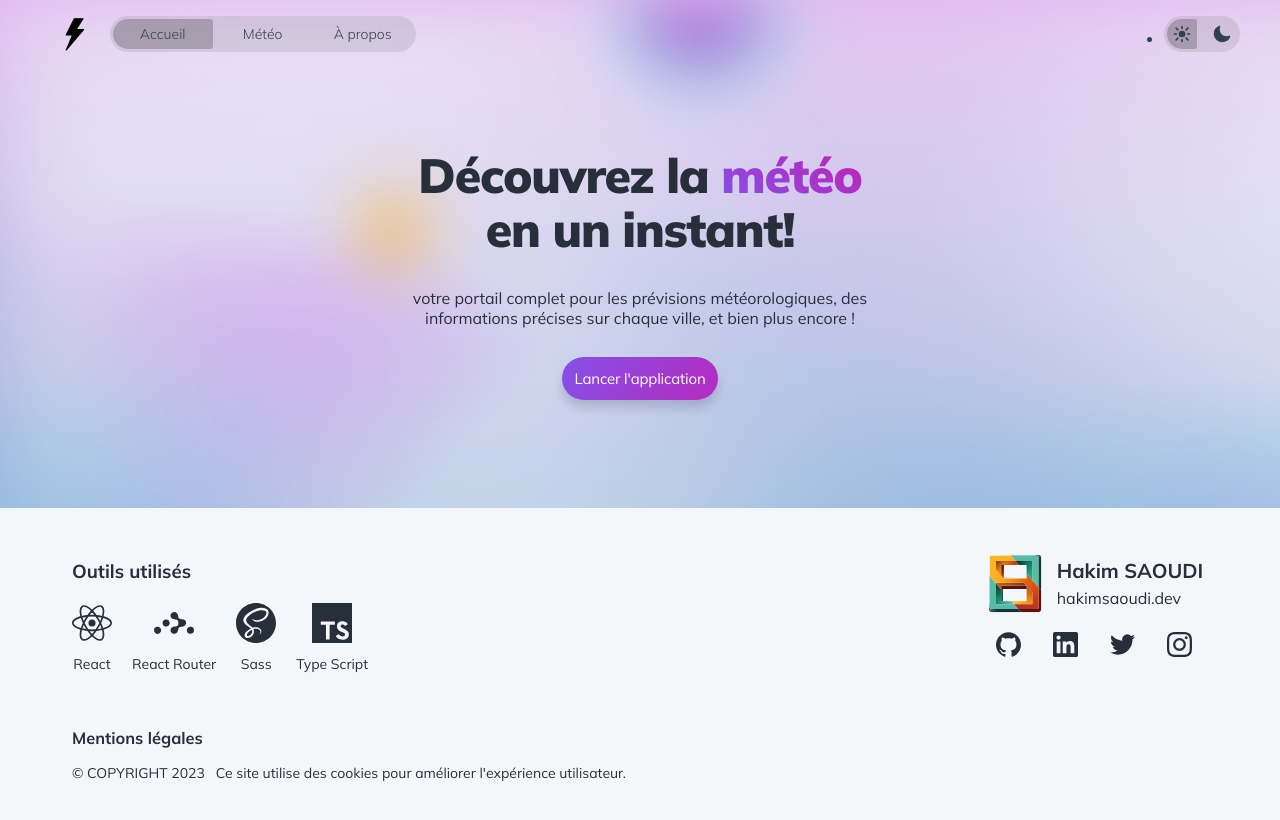
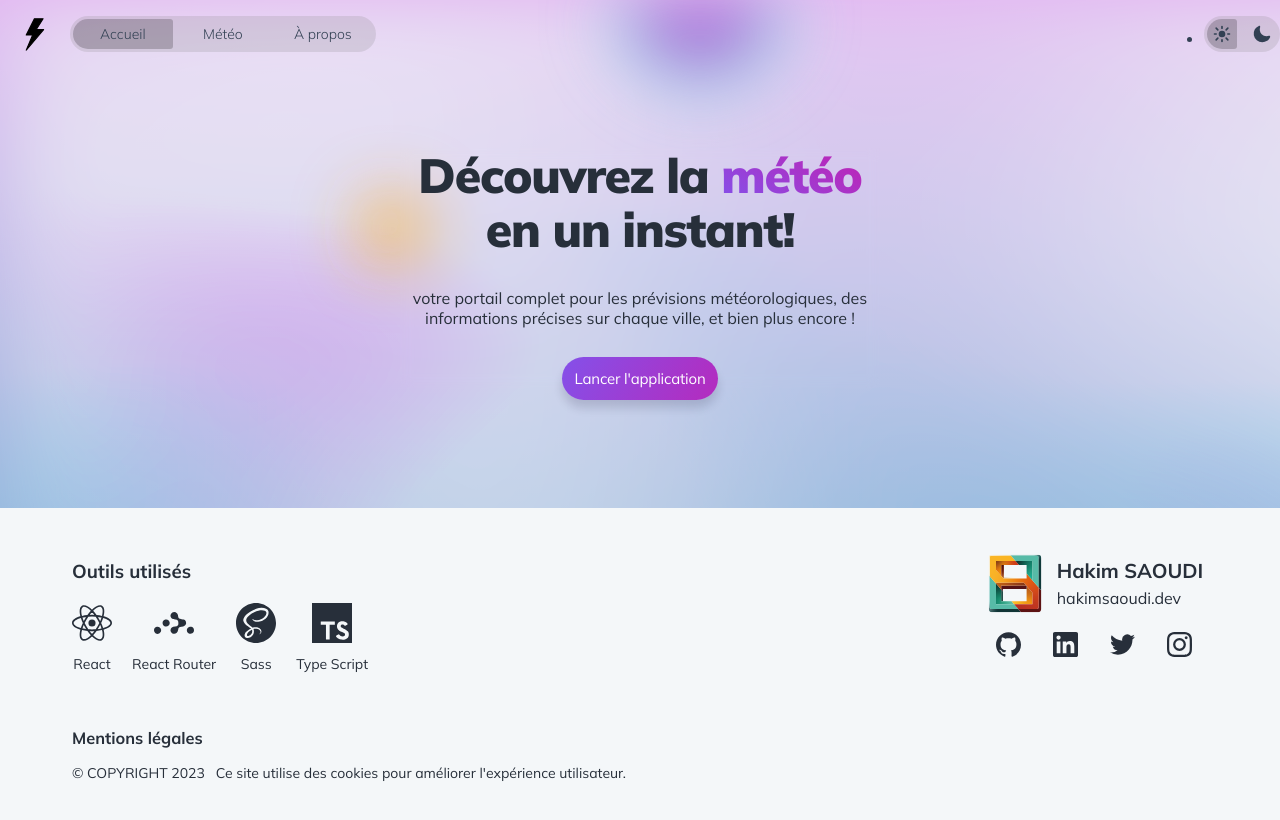
Before and after one commit to saoudi-h/meteo-react-app, a React (Create React App) app: page / in a window 1280 px wide. Shown: the top 820 px of the page. Built offline with nearby package versions, Linux system fonts and the light colour scheme; no server answers.

Commit message:
update max-width header

```diff
--- a/src/components/header/Header.sass
+++ b/src/components/header/Header.sass
@@ -6,7 +6,7 @@
     color: $primary-dark-900
 
   &-centered
-    max-width: 1200px
+    max-width: 1356px
     margin: 0 auto
     display: flex
     justify-content: space-between
```
